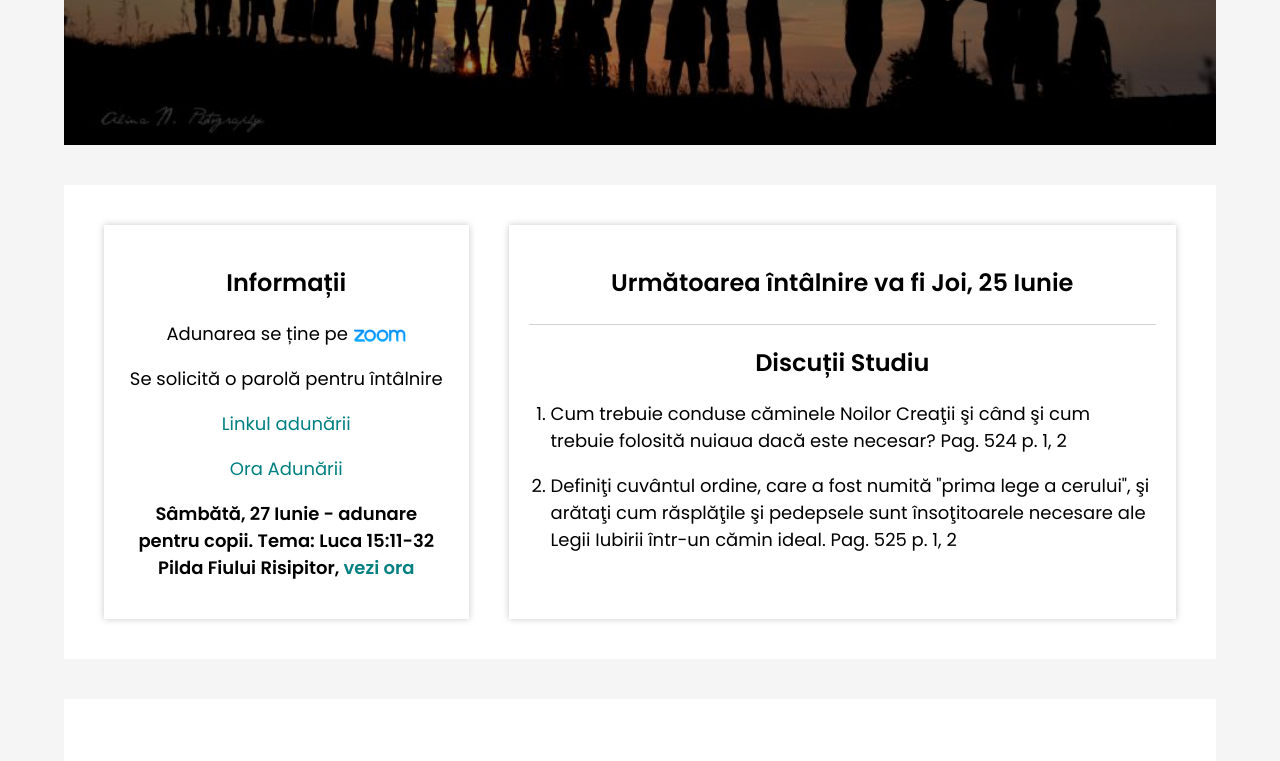
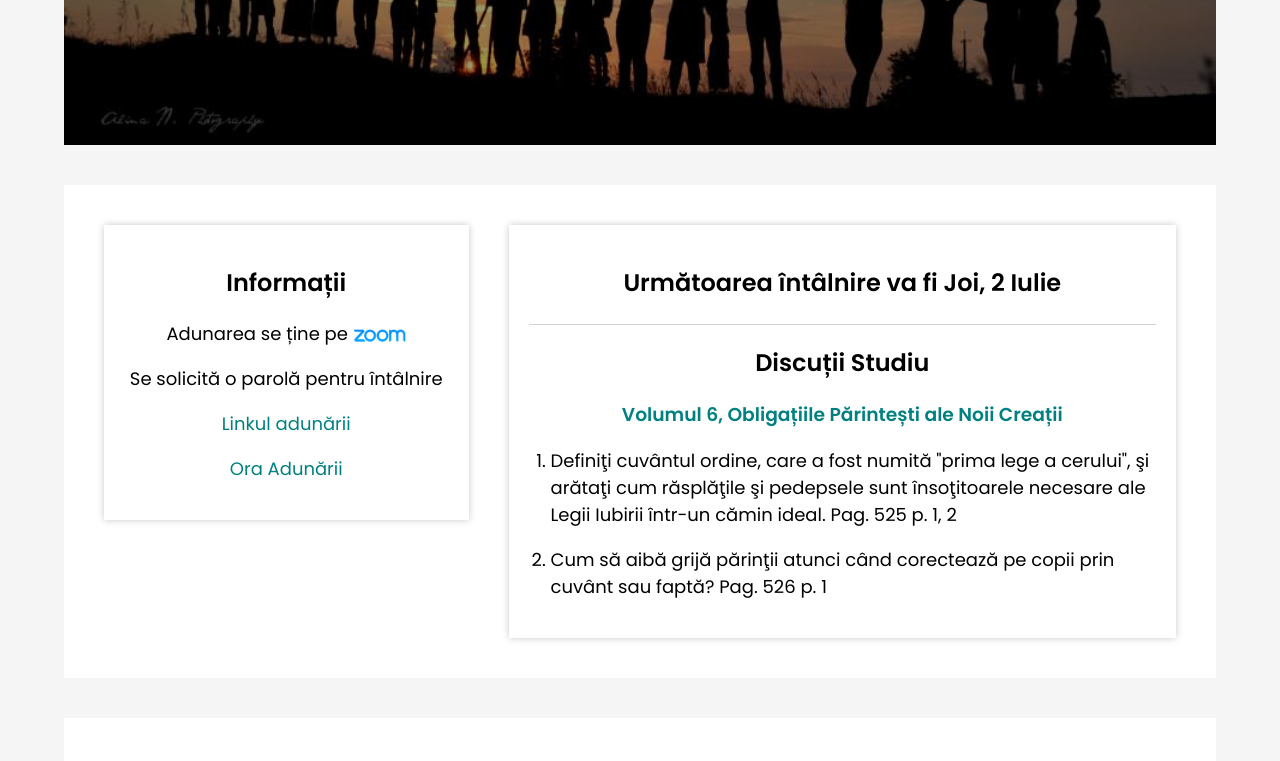
Before and after one commit to adunarea-tinerilor/stb-adt, a React (Create React App) app: page / in a window 1280 px wide. Shown: the part 555-1316 px from the top of the page. Built offline with nearby package versions, Linux system fonts and the light colour scheme.

Commit message:
weekly content update

```diff
--- a/src/App.js
+++ b/src/App.js
@@ -12,23 +12,48 @@ export default class App extends React.Component {
     super(props);
 
     this.state = {
+      // general
+      meetingHour: "https://www.timeanddate.com/worldclock/fixedtime.html?msg=%C3%8Ent%C3%A2lnirea+Tinerilor&iso=20200702T10&p1=202",
+
       // announcement notes
-      note: "Sâmbătă, 27 Iunie - adunare pentru copii. Tema: Luca 15:11-32 Pilda Fiului Risipitor, ",
-      noteLinkTxt: "vezi ora",
-      noteLink: "https://www.timeanddate.com/worldclock/fixedtime.html?msg=Adunare+pentru+Copii&iso=20200627T18&p1=49",
+      // note: "Sâmbătă, 27 Iunie - adunare pentru copii. Tema: Luca 15:11-32 Pilda Fiului Risipitor, ",
+      // noteLinkTxt: "vezi ora",
+      // noteLink: "https://www.timeanddate.com/worldclock/fixedtime.html?msg=Adunare+pentru+Copii&iso=20200627T18&p1=49",
+
       // next meeting
-      nextMeetingDate: "25 Iunie, Volumul 6",
+      nextMeetingDate: "Joi, 2 Iulie",
+      nextDiscussedTitle: "Volumul 6, Obligațiile Părintești ale Noii Creații",
+      nextDiscussedLink: "https://adevarprezent.org/obligatiile-parintesti-ale-noii-creatii/",
       nextMeetingSubject: [
-        "Cum trebuie conduse căminele Noilor Creaţii şi când şi cum trebuie folosită nuiaua dacă este necesar? Pag. 524 p. 1, 2",
-        "Definiţi cuvântul ordine, care a fost numită \"prima lege a cerului\", şi arătaţi cum răsplăţile şi pedepsele sunt însoţitoarele necesare ale Legii Iubirii într-un cămin ideal. Pag. 525 p. 1, 2"
-  ],
+        "Definiţi cuvântul ordine, care a fost numită \"prima lege a cerului\", şi arătaţi cum răsplăţile şi pedepsele sunt însoţitoarele necesare ale Legii Iubirii într-un cămin ideal. Pag. 525 p. 1, 2",
+        "Cum să aibă grijă părinţii atunci când corectează pe copii prin cuvânt sau faptă? Pag. 526 p. 1"
+      ],
+
+      // archive list
+      //add last meeting details
+      //always include  questionList: [], if no content leave it empty
+      // {
+      //   subjectLabel: "Întrebări discutate:",
+      //     date: "date.month.year",
+      //   questionList: [
+      //   "Question  [ start time ]"
+      // ],
+      //   refOpen: false,
+      //   button: "Vezi Referința",
+      //   referenceNote: "Reference text",
+      //   videoSrc: "Video Link"
+      // }
 
       archiveList: [
-        //add last meeting details
-        //always include  questionList: [], if no content leave it empty
         {
+          date: "25.06.2020",
+          subjectLabel: "Întrebări discutate:",
+          questionList: ["Cum trebuie conduse căminele Noilor Creaţii şi când şi cum trebuie folosită nuiaua dacă este necesar? Pag. 524 p. 1, 2 [ 1:17:03 ]"],
+          videoSrc: "https://www.youtube.com/watch?v=Xtt-TKpBGkc"
+        },
+        {
+          date: "18.06.2020",
           subjectLabel: "Adunare de experiențe",
-          date: "18.06.2020",
           questionList: [],
           videoSrc: "https://www.youtube.com/watch?v=Qni3WyGyUr4&feature=youtu.be"
         },
@@ -46,9 +71,6 @@ export default class App extends React.Component {
           questionList: [
             "Cum putem influența, educa, crește copii mai avantajos în condițiile imperfecte din prezent? [ 19:20 ]"
           ],
-          refOpen: false,
-          button: "Vezi Referința",
-          referenceNote: "Vol. 6 pag. 521: \"În timp ce mintea Noii Creaturi înţelege speranţele făgăduinţele şi idealurile spirituale şi caută în mod cuvenit să le imprime asupra tuturor celor pe care Domnul Dumnezeul nostru îi va chema prin adevărul şi harul Său caută în mod special să dezvolte copii ai lui Dumnezeu totuşi dacă dintr-un motiv oarecare intră într-o legătură matrimonială şi consideră înţelept să procreeze o familie umană aceştia au mare avantaj în această privinţă comparativ cu bărbatul natural şi cu femeia naturală.\"",
           videoSrc: "https://www.youtube.com/watch?v=m_HWlMmS8EI&feature=emb_title"
         },
         {
@@ -74,7 +96,6 @@ export default class App extends React.Component {
 
       // general info
       zoomLink: "https://us02web.zoom.us/j/9163857157?pwd=aUxkTlBDU1dsS3ZOSHVJV01PT0NpZz09",
-      meetingHour: "https://www.timeanddate.com/worldclock/fixedtime.html?msg=%C3%8Entalnirea+Tinerilor&iso=20200625T20&p1=49",
       bannerQuote: "Caută să te înfăţişezi înaintea lui Dumnezeu ca un om încercat, ca un lucrător care n-are de ce să-i fie ruşine şi care împarte drept Cuvântul adevărului.",
       bannerVerse: "2 Timotei 2:15"
     };
@@ -108,6 +129,8 @@ export default class App extends React.Component {
               meetingHour={this.state.meetingHour}
               nextMeetingDate={this.state.nextMeetingDate}
               nextMeetingSubject={this.state.nextMeetingSubject}
+              nextDiscussedTitle={this.state.nextDiscussedTitle}
+              nextDiscussedLink={this.state.nextDiscussedLink}
             />}
           />
           <Route path="/arhiva" render={() =>
--- a/src/pages/Home.js
+++ b/src/pages/Home.js
@@ -17,6 +17,8 @@ export default function Home(props) {
         meetingHour={props.meetingHour}
         nextMeetingDate={props.nextMeetingDate}
         nextMeetingSubject={props.nextMeetingSubject}
+        nextDiscussedTitle={props.nextDiscussedTitle}
+        nextDiscussedLink={props.nextDiscussedLink}
       />
     </div>
   );
--- a/src/partials/Intro.js
+++ b/src/partials/Intro.js
@@ -70,6 +70,12 @@ const CardTitle = styled.h2`
   border-bottom: 1px solid lightgray;
   padding-bottom: 24px;
 `;
+const DiscussedTitle = styled.h3`
+  text-align: center;
+  & a {
+    color: teal;
+  }
+`;
 const InfoNote = styled.p`
   font-weight: bold;
 `;
@@ -89,8 +95,9 @@ export default function Intro(props) {
 
 
       <IntroCardContainer>
-        <CardTitle>Următoarea întâlnire va fi Joi, 25 Iunie</CardTitle>
-        <h2>Discuții Studiu</h2>
+        <CardTitle>Următoarea întâlnire va fi {props.nextMeetingDate}</CardTitle>
+        <h2>Discuții Studiu {props.nextDiscussedVol}</h2>
+        <DiscussedTitle><a href={props.nextDiscussedLink} rel="noopener noreferrer" target="_blank">{props.nextDiscussedTitle}</a></DiscussedTitle>
         <ol>
           {props.nextMeetingSubject.map((subject, index) => {
             return <li key={index}><p>{subject}</p></li>
```
